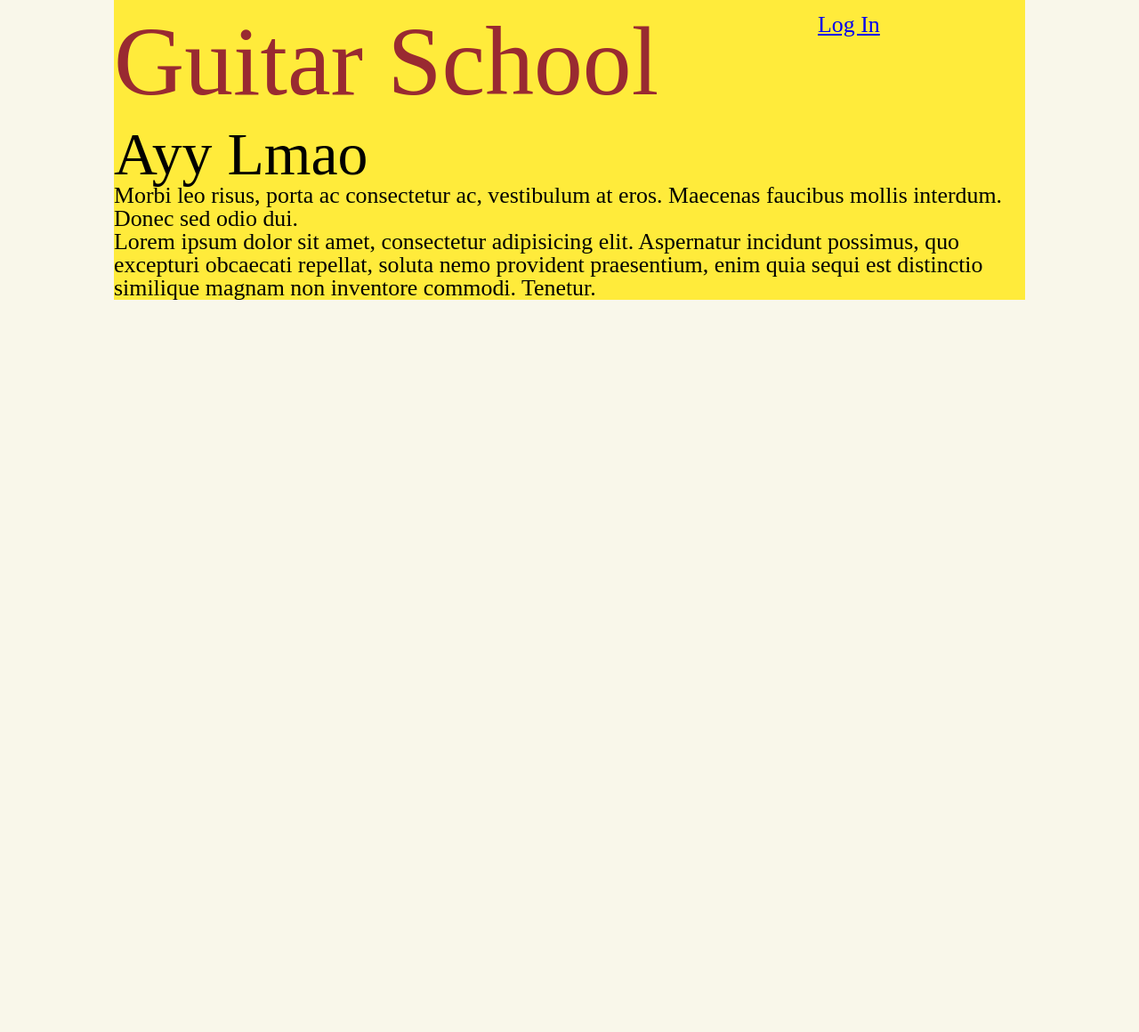
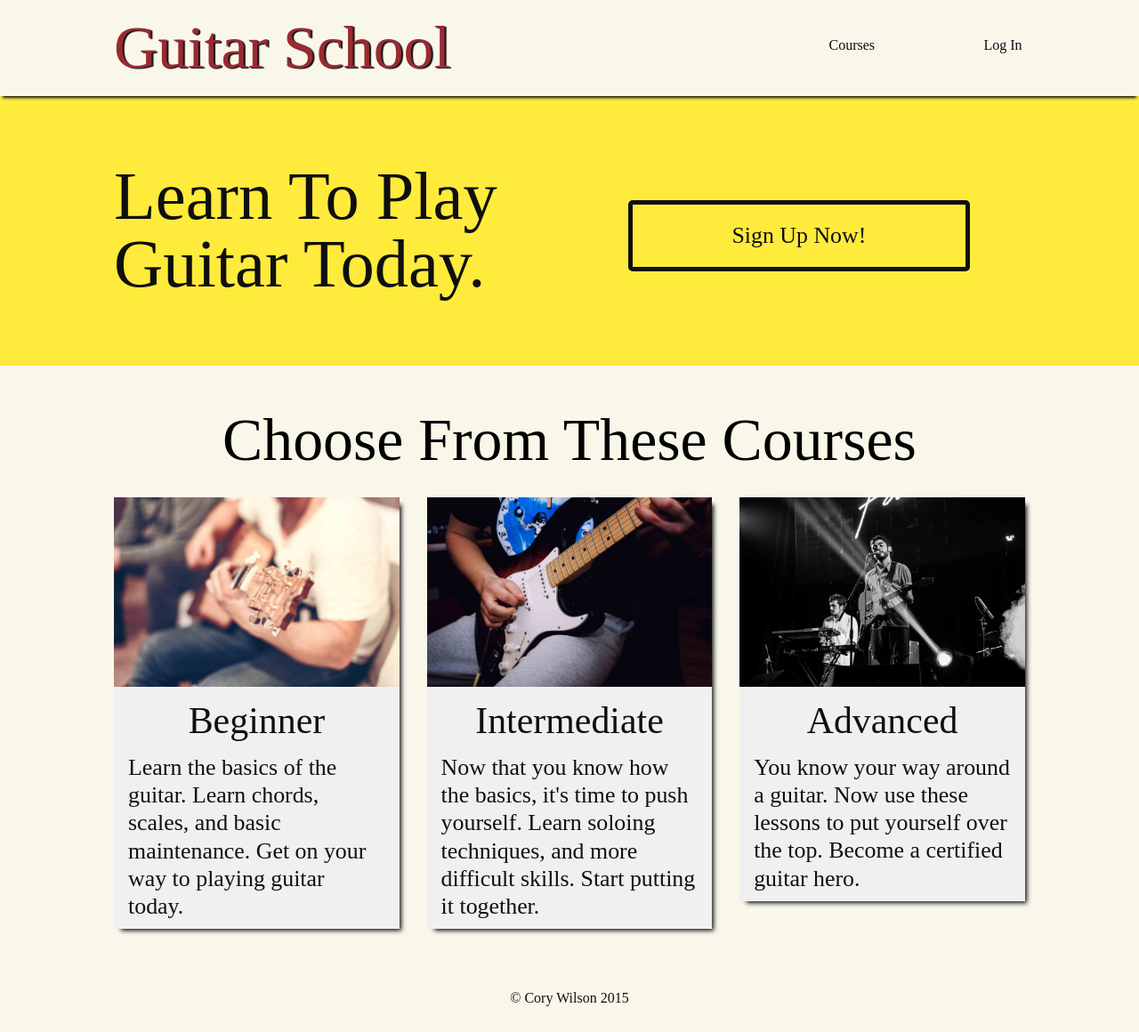
Before and after one commit to CoryWilson/Guitar-School-Project-for-SMS, a website: page index.html in a window 1280 px wide. Shown: the whole page at 89% size. Before the commit the page ends 800 px from the top, so only its background shows below. Drawn offline with nearby package versions, Linux system fonts and the light colour scheme; files that its build step writes are made by us from their sources; files whose address does not match are found by name; a web font is replaced by a local one.

Commit message:
recreated homepage

```diff
--- a/dev/sass/_base.scss
+++ b/dev/sass/_base.scss
@@ -1 +1,132 @@
 /***** Base *****/
+
+/* Defaults */
+
+//set all media to responsive state
+img,
+embed,
+object,
+video {
+  max-width: 100%;
+}
+
+//default link style
+a {
+  color: $black;
+  text-decoration: none;
+  display: block;
+  &:hover {
+    color: $red;
+    text-decoration: underline;
+    transition: .5s;
+  }
+}
+
+
+.course-list {
+  .container {
+    h2 {
+      text-align: center;
+      margin: 30px 0;
+    }
+  }
+}
+
+//default course-item style
+.course-item {
+  padding-bottom: 10px;
+  //.course-item hover
+  &:hover {
+    transform: scale(1.025);
+    transition: .75s;
+    img {
+      opacity: .5;
+    }
+  }
+  h3 {
+    text-align: center;
+    margin: 15px 0;
+  }
+  p {
+    width: 90%;
+    margin: 0 auto;
+    line-height: 1.2;
+  }
+  a{
+    display: block;
+    //link hover
+    &:hover {
+      color: $black;
+      text-decoration: none;
+    }
+  }
+}
+
+//default button style
+button {
+  background: none;
+  border-radius: 5px;
+  border: 5px solid $black;
+  display: block;
+  color: $black;
+  &:hover {
+    transition: .5s;
+    border: 5px solid $red;
+    color: $red;
+    text-decoration: none;
+  }
+}
+
+.registerForm {
+  background: $red;
+  margin: 200px auto;
+  padding: 50px 0;
+  input {
+    @include span(8/10);
+    line-height: 1.5;
+    display: block;
+    border: none;
+    background: none;
+    border-bottom: 2px solid $black;
+    margin: 15px 0;
+    &:focus{
+      outline: none;
+    }
+  }
+  button {
+    @include span(8/10);
+    display: block;
+  }
+  @include span(1);
+  clear: both;
+}
+
+footer {
+  clear: left;
+  text-align: center;
+}
+
+/* Colors */
+body {
+  background: $offWhite;
+}
+.feature {
+  background: $yellow;
+  color: $black;
+}
+.logo {
+  color: $red;
+  text-shadow: 2px 1px 1px $black;
+}
+header {
+  background: $offWhite;
+  box-shadow: 0 5px 3px -3px $black;
+}
+.course-item {
+  background: $white;
+  box-shadow: 5px 5px 5px -3px $black;
+}
+footer {
+  background: $offWhite;
+  color: $black;
+}
--- a/dev/sass/_colors.scss
+++ /dev/null
@@ -1,10 +0,0 @@
-/***** Colors *****/
-body {
-  background: $offWhite;
-}
-.container {
-  background: $yellow;
-}
-.logo {
-  color: $red;
-}
--- a/dev/sass/_layout.scss
+++ b/dev/sass/_layout.scss
@@ -1,18 +1,93 @@
 /***** Layout *****/
-
 .container{
   max-width: 1024px;
-  width: 100%;
   margin: 0 auto;
 }
 
 header {
-  padding: 15px 0;
-  @include col(3/3);
+  position: relative;
+  z-index: 9999;
+  width: 100%;
+  overflow: hidden;
+  padding: 20px 0;
   .logo {
-    @include col(9/12);
+    @include span(4/9);
+    @media (max-width: $logoBreak){
+      @include span(5/9);
+    }
+    @media (max-width: $tablet){
+      font-size: $ms-2;
+      @include span(1/2);
+    }
   }
   nav {
-    @include col(3/12);
+    @include shift(2/9);
+    @include span(3/9);
+    text-align: right;
+    margin-top: 23px;
+    li{
+      a{
+        @include col(1/2);
+        display: block;
+        float: left;
+      }
+    }
+    @media (max-width: $logoBreak){
+      @include shift(1/9);
+    }
   }
 }
+
+.feature {
+  width: 100%;
+  padding: 75px 0;
+  overflow: hidden;
+  .container{
+    .feature-text{
+      @include span(1/2);
+      text-align: left;
+      @media (max-width: $tablet){
+        @include span(2/2);
+        text-align: center;
+      }
+    }
+    .feature-button{
+      @include span(1/2);
+      margin-top: 42px;
+      @media(max-width: $tablet){
+        @include span(2/2);
+        margin-top: 50px;
+      }
+      a {
+        @include span(6/8);
+        @include shift(1/8);
+        display: block;
+        overflow: hidden;
+        button {
+          @include span(1/1);
+          padding: 20px 0;
+        }
+      }
+    }
+  }
+}
+
+.course-list {
+  overflow: hidden;
+  margin: 10px 0 30px 0;
+  padding: 10px 0;
+  .course-item {
+    @include col(1/3);
+    @media (max-width: $tablet){
+      @include col(1/2);
+    }
+    @media (max-width: $mobile){
+      @include col(1/1);
+      margin-bottom: 30px;
+    }
+  }
+}
+
+footer {
+  padding: 30px 0;
+}
--- a/dev/sass/_typography.scss
+++ b/dev/sass/_typography.scss
@@ -1,12 +1,15 @@
 /***** Typography *****/
-body {
+body, button {
   font-family: $halis-light;
 }
 .logo {
   font-family: $nabila;
+  font-size: $ms-3;
 }
-.huge-text {
-  font-size: $ms-5;
+.feature-text {
+  h1 {
+    font-size: $feature-size;
+  }
 }
 h1 {
   font-size: $ms-4;
@@ -20,6 +23,10 @@ h3 {
   font-size: $ms-2;
   font-family: $halis-regular;
 }
-p, a {
+p, button {
   font-size: $ms-1;
 }
+
+.feature-button button {
+  font-family: $halis-regular;
+}
--- a/dev/sass/_variables.scss
+++ b/dev/sass/_variables.scss
@@ -1,8 +1,9 @@
 /***** Variables *****/
 
 /* Screen Sizes */
-$mobile : 640px;
-$tablet : 768px;
+$mobile    : 640px;
+$tablet    : 768px;
+$logoBreak : 950px;
 
 /* Color Scheme */
 $yellow     : rgba(255, 235, 59, 1);
@@ -27,5 +28,6 @@ $ms-base : 1em;
 $ms-1    : 1.618em;
 $ms-2    : 2.618em;
 $ms-3    : 4.236em;
+$feature-size : 4.78em;
 $ms-4    : 6.854em;
 $ms-5    : 11.089em;
--- a/dev/sass/main.scss
+++ b/dev/sass/main.scss
@@ -1,7 +1,6 @@
 @import 'meyer-reset';
 @import 'jeet/index';
 @import 'variables';
-@import 'colors';
 @import 'typography';
 @import 'layout';
 @import 'base';
--- a/index.html
+++ b/index.html
@@ -9,19 +9,64 @@
   <script src="assets/js/controller.js"></script>
 </head>
 <body>
+
+    <header>
       <div class="container">
-    <header>
+        <a href="index.html">
           <h1 class="logo">Guitar School</h1>
+        </a>
         <nav>
           <ul>
-          <li><a href="#">Log In</a></li>
+            <li><a href="courses.html">Courses</a></li>
+            <li><a href="login.html">Log In</a></li>
           </ul>
         </nav>
+      </div>
     </header>
-    <h2>Ayy Lmao</h2>
-    <p>Morbi leo risus, porta ac consectetur ac, vestibulum at eros. Maecenas faucibus mollis interdum. Donec sed odio dui.</p>
-    <p>Lorem ipsum dolor sit amet, consectetur adipisicing elit. Aspernatur incidunt possimus, quo excepturi obcaecati repellat, soluta nemo provident praesentium, enim quia sequi est distinctio similique magnam non inventore commodi. Tenetur.</p>
+    <div class="feature">
+      <div class="container">
+        <div class="feature-text">
+          <h1>
+            Learn To Play Guitar Today.
+          </h1>
         </div>
+        <div class="feature-button">
+          <a href="login.html">
+            <button>Sign Up Now!</button>
+          </a>
+        </div>
+      </div>
+    </div>
+    <div class="course-list">
+      <div class="container">
+        <h2>Choose From These Courses</h2>
+
+        <div class="course-item">
+          <a href="courses.html">
+            <img src="assets/img/acoustic.jpg" alt="Beginner Course">
+            <h3>Beginner</h3>
+            <p>Learn the basics of the guitar. Learn chords, scales, and basic maintenance. Get on your way to playing guitar today.</p>
+          </a>
+        </div>
+        <div class="course-item">
+          <a href="courses.html">
+            <img src="assets/img/strat.jpg" alt="Intermediate Course">
+            <h3>Intermediate</h3>
+            <p>Now that you know how the basics, it's time to push yourself. Learn soloing techniques, and more difficult skills. Start putting it together.</p>
+          </a>
+        </div>
+        <div class="course-item">
+          <a href="courses.html">
+            <img src="assets/img/live.jpg" alt="Advanced Course">
+            <h3>Advanced</h3>
+            <p>You know your way around a guitar. Now use these lessons to put yourself over the top. Become a certified guitar hero.</p>
+          </a>
+        </div>
+      </div>
+    </div>
+    <footer>
+      <span>&copy; Cory Wilson 2015</span>
+    </footer>
   <script src="assets/js/main.js"></script>
 </body>
 </html>
```
Also changed, not shown: courses.html (added, +65 -0 lines), gulpfile.js (+8 -2 lines), login.html (added, +40 -0 lines), dev/img/acoustic.jpg (added), dev/img/black-and-white-party-music-club.jpg (added), dev/img/live.jpg (added), dev/img/strat.jpg (added), 4 other files. Lines whose indentation alone changed are shown as unchanged.
